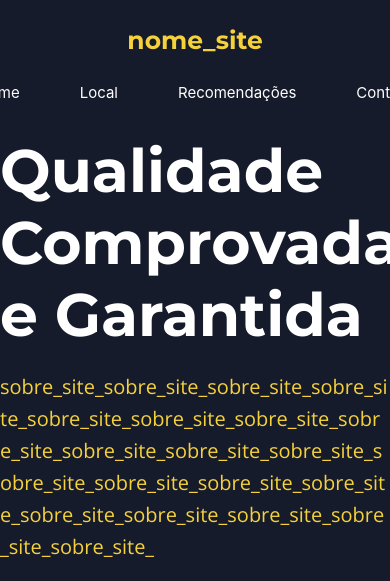
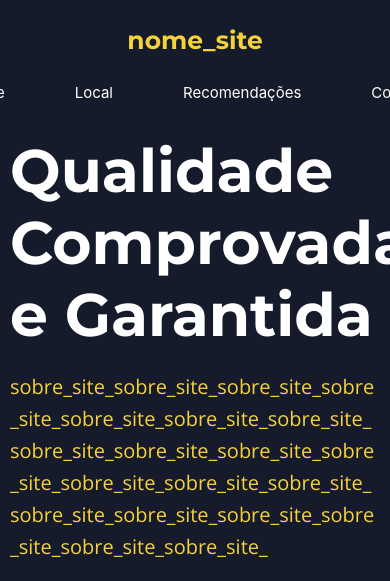
Before and after one commit to mauro-roque/template_meraki, a plain HTML site: page index.html in a window 390 px wide. Shown: the top 581 px of the page. Drawn offline with nearby package versions, Linux system fonts and the light colour scheme.

Commit message:
ajuste para celular padding

```diff
--- a/index.html
+++ b/index.html
@@ -406,7 +406,7 @@
         /* Responsive styles */
         @media (max-width: 992px) {
             nav ul li {
-                margin: 0 30px;
+                margin: 0 35px;
             }
 
             .hero,
@@ -468,11 +468,12 @@
             }
 
             nav ul li {
-                margin: 0 30px;
+                margin: 0 35px;
             }
 
             .hero {
                 font-size: 32px;
+                padding: 0px 5px 0px 5px;
             }
         }
 
```
